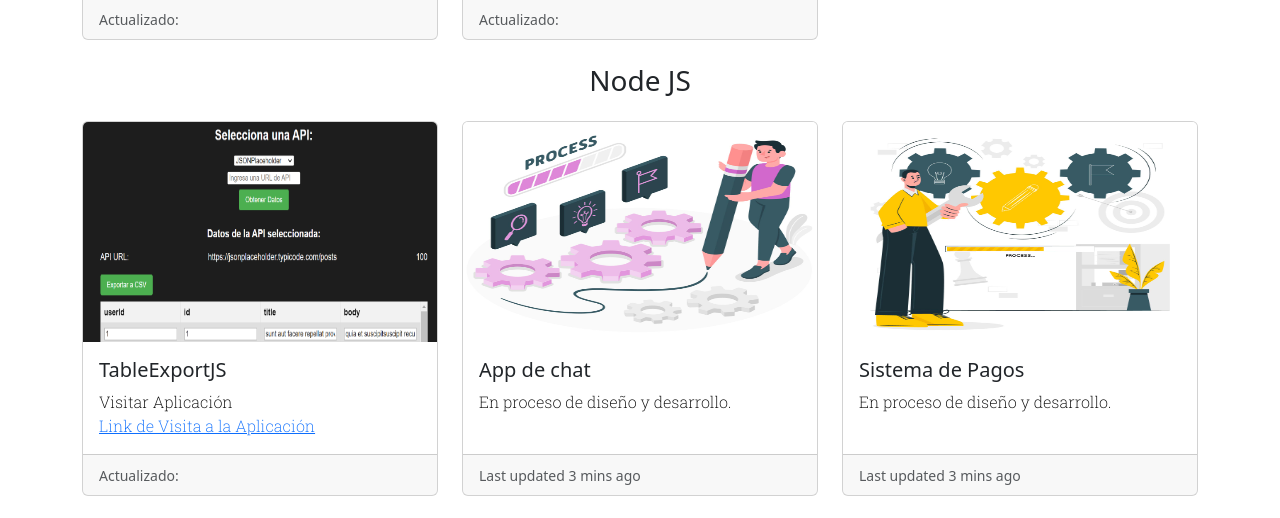
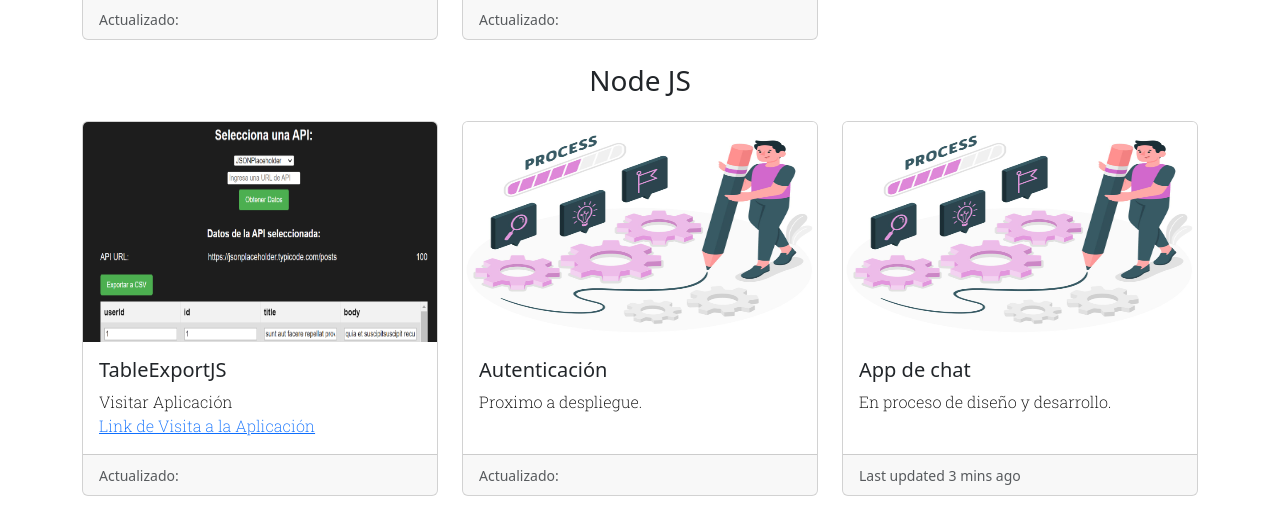
Before and after one commit to iwinser117/react-portafolio, a React app: page /proyectos in a window 1280 px wide. Shown: the part 1440-1958 px from the top of the page. Built offline with nearby package versions, Linux system fonts and the light colour scheme; no server answers.

Commit message:
add nueva app de autenticate

```diff
--- a/src/components/Acerca.jsx
+++ b/src/components/Acerca.jsx
@@ -22,10 +22,10 @@ const Acerca = () => {
       <article id="acercademi">
         <h3>Acerca de mi</h3>
         <p>
-          Hola soy Iwinser Sanchez. Desarrollador de software con experiencia en Lenguajes como
-          Javascript, Python y Java. También tengo habilidades en HTML, CSS y
-          Bootstrap. Me considero autodidacta y siempre estoy enfocado en
-          aprender y completar las tareas asignadas.
+          Hola soy Iwinser Sanchez. Desarrollador de software con experiencia en
+          Lenguajes como Javascript, Python y Java. También tengo habilidades en
+          HTML, CSS y Bootstrap. Me considero autodidacta y siempre estoy
+          enfocado en aprender y completar las tareas asignadas.
         </p>
       </article>
       <article>
@@ -41,6 +41,17 @@ const Acerca = () => {
         <ul className="list-group ">
           <li className="list-group-item list-group-item-action">
             <p>
+              Diplomado en Desarrollo de Software
+              <br />
+              <i className="fa-solid fa-trophy icon-li"></i>&nbsp;MisionTic2022
+              &nbsp; &nbsp;
+              <a id="1" href="#ViewCertficado" onClick={(e) => handleClick(e)}>
+                <i className="fa-regular fa-eye"></i>
+              </a>
+            </p>
+          </li>
+          <li className="list-group-item list-group-item-action">
+            <p>
               Diplomado en Desarrollo de Aplicaciones Web
               <br />
               <i className="fa-solid fa-trophy icon-li"></i>&nbsp;MisionTic2022
@@ -50,17 +61,7 @@ const Acerca = () => {
               </a>
             </p>
           </li>
-          <li className="list-group-item list-group-item-action">
-            <p>
-              Diplomado en Desarrollo de Software
-              <br />
-              <i className="fa-solid fa-trophy icon-li"></i>&nbsp;MisionTic2022
-              &nbsp; &nbsp;
-              <a id="1" href="#ViewCertficado" onClick={(e) => handleClick(e)}>
-                <i className="fa-regular fa-eye"></i>
-              </a>
-            </p>
-          </li>
+
           <li className="list-group-item list-group-item-action">
             <p>
               Diplomado en Programaci&oacute;n Basica Lenguaje Java
@@ -90,33 +91,11 @@ const Acerca = () => {
           </li>
           <li className="list-group-item list-group-item-action">
             <p>
-              Curso Pr&aacute;ctico Javascript
+              Full Stack Developer con JavaScript
               <br />
               <i className="fa-solid fa-trophy icon-li"></i>&nbsp;Platzi &nbsp;
               &nbsp;
               <a id="4" href="#ViewCertficado" onClick={(e) => handleClick(e)}>
-                <i className="fa-regular fa-eye"></i>
-              </a>
-            </p>
-          </li>
-          <li className="list-group-item list-group-item-action">
-            <p>
-              Curso Practico de Frontend Developer
-              <br />
-              <i className="fa-solid fa-trophy icon-li"></i>&nbsp;Platzi &nbsp;
-              &nbsp;
-              <a id="5" href="#ViewCertficado" onClick={(e) => handleClick(e)}>
-                <i className="fa-regular fa-eye"></i>
-              </a>
-            </p>
-          </li>
-          <li className="list-group-item list-group-item-action">
-            <p>
-              Curso Practico de React
-              <br />
-              <i className="fa-solid fa-trophy icon-li"></i>&nbsp;Platzi &nbsp;
-              &nbsp;
-              <a id="6" href="#ViewCertficado" onClick={(e) => handleClick(e)}>
                 <i className="fa-regular fa-eye"></i>
               </a>
             </p>
--- a/src/containers/Section2.jsx
+++ b/src/containers/Section2.jsx
@@ -26,9 +26,10 @@ export default function App() {
     tableExport: false,
   });
   const [lastUpdatedData1, setLastUpdatedData1] = useState("");
+  const [lastUpdatedData2, setLastUpdatedData2] = useState("");
   //const [lastUpdatedData2, setLastUpdatedData2] = useState("");
   const owner = "iwinser117";
-  const repositories = ["TableExportJS"];
+  const repositories = ["TableExportJS", 'autenticate'];
 
   const fetchData = async (repoName) => {
     try {
@@ -37,6 +38,9 @@ export default function App() {
       const data = await response.json();
       if (repoName === "TableExportJS") {
         setLastUpdatedData1(fechaFormateada(new Date(data.pushed_at)));
+      }
+      if (repoName === "autenticate") {
+        setLastUpdatedData2(fechaFormateada(new Date(data.pushed_at)));
       }
     } catch (error) {
       console.error(
@@ -120,6 +124,28 @@ export default function App() {
                 position="top"
               />
               <MDBCardBody>
+                <MDBCardTitle>Autenticación</MDBCardTitle>
+                <MDBCardText>Proximo a despliegue.</MDBCardText>
+              </MDBCardBody>
+              <MDBCardFooter>
+              <small className="text-muted">{`Actualizado: ${lastUpdatedData2}`}</small>
+              </MDBCardFooter>
+            </MDBCard>
+          </MDBCol>
+          <MDBCol>
+            <MDBCard className="h-100 MDBCard">
+              <MDBCardImage
+                src={imgProceso}
+                alt="..."
+                style={{
+                  height: "220px",
+                  objectFit: "",
+                  marginTop: "",
+                  borderRadius: "0px",
+                }}
+                position="top"
+              />
+              <MDBCardBody>
                 <MDBCardTitle>App de chat</MDBCardTitle>
                 <MDBCardText>En proceso de diseño y desarrollo.</MDBCardText>
               </MDBCardBody>
--- a/src/styles/Banner.css
+++ b/src/styles/Banner.css
@@ -58,7 +58,7 @@
   align-items: center;
   justify-content: center;
   margin: auto;
-  margin-top: 50px;
+  margin-top: 80px;
   margin-bottom: 50px;
 }
 .dark-mode .rainbow-text {
--- a/src/utils/modalDiploma.js
+++ b/src/utils/modalDiploma.js
@@ -1,10 +1,10 @@
 const Swal = require("sweetalert2");
 const imgs = [
+  "../assets/d3Soft.jpg",
   "../assets/d4Web.jpg",
-  "../assets/d3Soft.jpg",
   "../assets/d2Java.jpg",
   "../assets/d1Python.jpg",
-  '../assets/d5JsPrac.jpg',
+  '../assets/fullstack.jpg',
   '../assets/d6FronDev.jpg',
   '../assets/d7ReactPractico.jpg'
 
```
Also changed, not shown: src/assets/fullstack.jpg (added).
